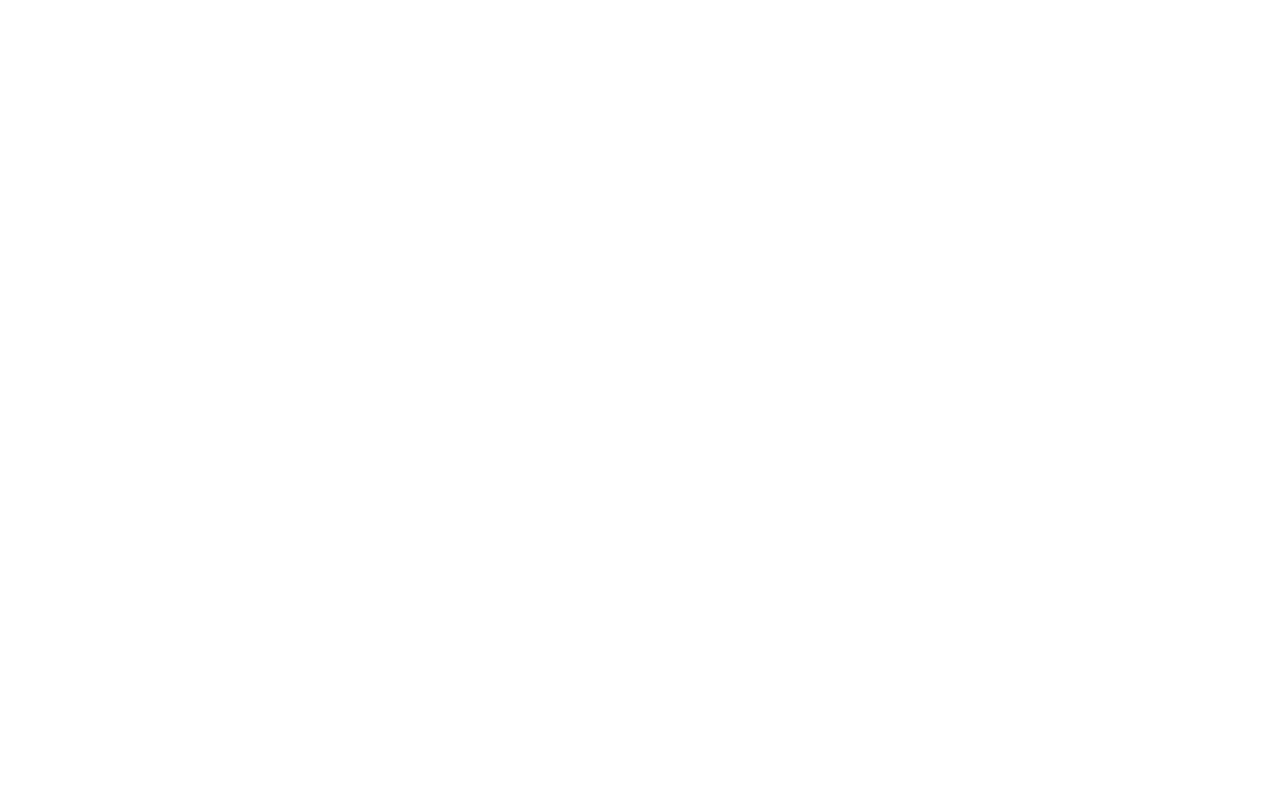
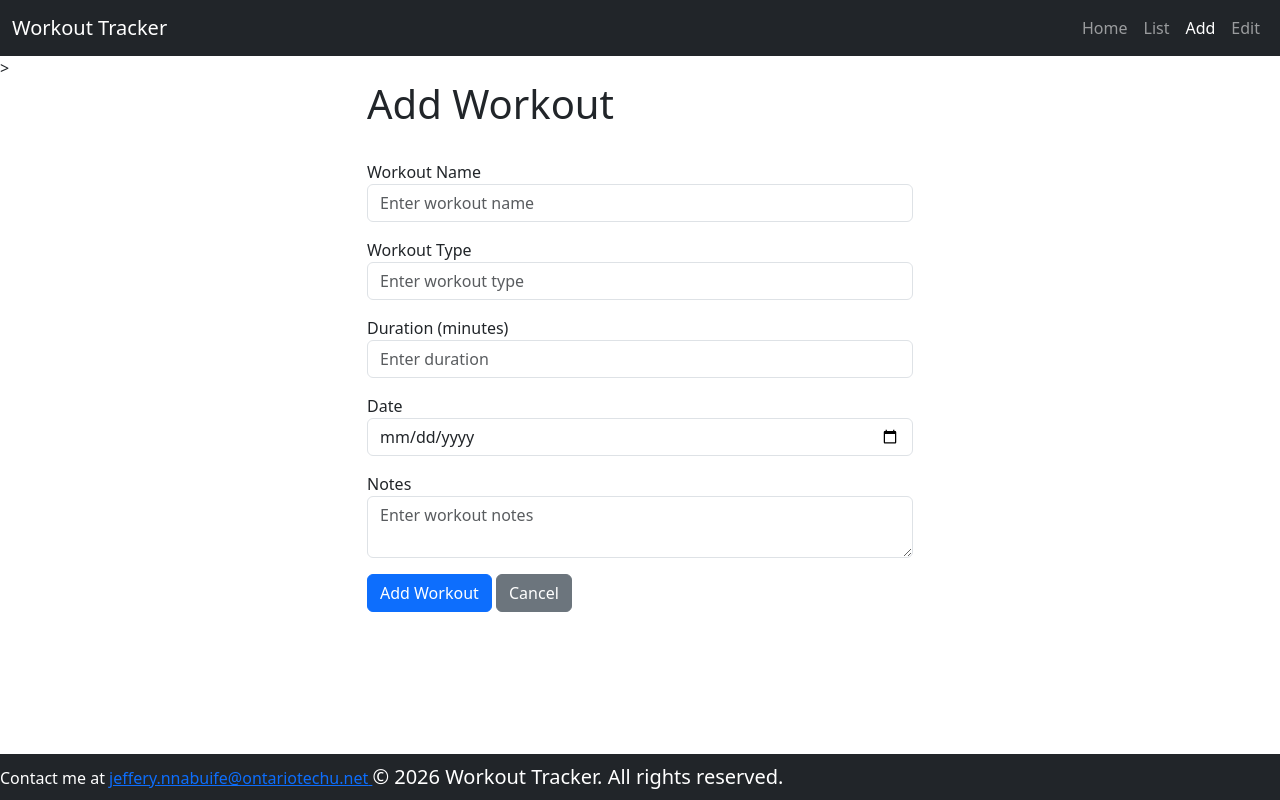
Before and after one commit to Coco4u2/Assignment-3-CRUD, a Node server app: page /workouts/add in a window 1280 px wide. Before the commit the page is empty. Run offline with Node 20, Linux system fonts and the light colour scheme; some libraries are stand-ins or nearby versions.

Commit message:
Updating of code for index.js and add.ejs

```diff
--- a/workout-tracker/routes/index.js
+++ b/workout-tracker/routes/index.js
@@ -18,7 +18,7 @@ router.get('/list', function(req, res, next) {
 
 /* GET add page */
 router.get('/add', function(req, res, next) {
-    res.render('index', { title: 'Add' });
+    res.redirect('/workouts/add');
 });
 
 /* GET edit page */
--- a/workout-tracker/views/Workout/add.ejs
+++ b/workout-tracker/views/Workout/add.ejs
@@ -0,0 +1,71 @@
+<!-- Shared header and navigation -->
+<%- include('../partials/header.ejs') %>
+<%- include('../partials/main_nav.ejs') %>>
+
+<!-- Main Content of add page-->
+<div class="container">
+    <div class="row">
+        <div class="offset-md-3 col-md-6">
+
+            <h1><%= title %></h1>
+            <br>
+
+            <form class="form" method="post" action="/workouts/add">
+
+                <div class="form-group mb-3">
+                    <label for="nameTextField">Workout Name</label>
+                    <input type="text" class="form-control"
+                        id="nameTextField"
+                        placeholder="Enter workout name"
+                        name="name" required>
+                </div>
+
+                <div class="form-group mb-3">
+                    <label for="typeTextField">Workout Type</label>
+                    <input type="text" class="form-control"
+                        id="typeTextField"
+                        placeholder="Enter workout type"
+                        name="type" required>
+                </div>
+
+                <div class="form-group mb-3">
+                    <label for="durationTextField">Duration (minutes)</label>
+                    <input type="number" class="form-control"
+                        id="durationTextField"
+                        placeholder="Enter duration"
+                        name="duration" min="1" required>
+                </div>
+
+                <div class="form-group mb-3">
+                    <label for="dateTextField">Date</label>
+                    <input type="date" class="form-control"
+                        id="dateTextField"
+                        name="date" required>
+                </div>
+
+                <div class="form-group mb-3">
+                    <label for="notesTextField">Notes</label>
+                    <textarea class="form-control"
+                        id="notesTextField"
+                        name="notes"
+                        placeholder="Enter workout notes"></textarea>
+                </div>
+
+                <button type="submit" class="btn btn-primary">
+                    <i class="fas fa-plus"></i> Add Workout
+                </button>
+
+                <a href="/workouts" class="btn btn-secondary">
+                    Cancel
+                </a>
+
+            </form>
+
+        </div>
+    </div>
+</div>
+
+<%- include('../partials/footer.ejs') %>
+
+<!-- Shared footer -->
+<%- include('../partials/footer.ejs') %>
--- a/workout-tracker/views/partials/main_nav.ejs
+++ b/workout-tracker/views/partials/main_nav.ejs
@@ -17,21 +17,21 @@
             <% } %>
           </li>
         <li class="nav-item">
-            <% if (title == "List") { %>
-                <a class="nav-link active" aria-current="page" href="/list"><i class="fa-solid fa-circle-info"></i> List
+            <% if (title == "Workouts") { %>
+                <a class="nav-link active" aria-current="page" href="/workouts"><i class="fa-solid fa-circle-info"></i> List
                 </a>
             <% } else { %>
-                <a class="nav-link" href="/list"><i class="fa-solid fa-circle-info"></i> List
+                <a class="nav-link" href="/workouts"><i class="fa-solid fa-circle-info"></i> List
                 </a>
             <% } %>
         </li>
 
         <li class="nav-item">
-            <% if (title == "Add") { %>
-                <a class="nav-link active" aria-current="page" href="/add"><i class="fa-solid fa-plus"></i> Add
+            <% if (title == "Add Workout") { %>
+                <a class="nav-link active" aria-current="page" href="/workouts/add"><i class="fa-solid fa-plus"></i> Add
                 </a>
             <% } else { %>
-                <a class="nav-link" href="/add"><i class="fa-solid fa-plus"></i> Add
+                <a class="nav-link" href="/workouts/add"><i class="fa-solid fa-plus"></i> Add
                 </a>
             <% } %>
         </li>
```
